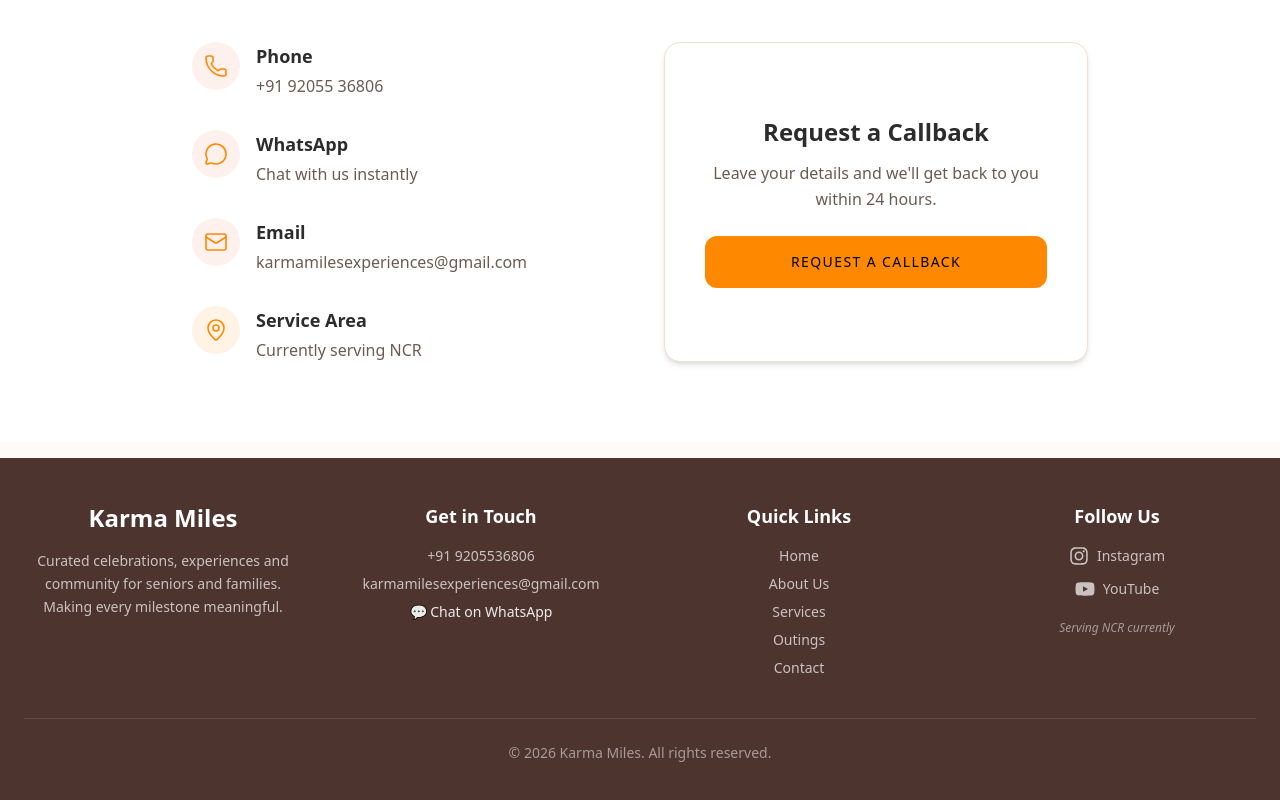
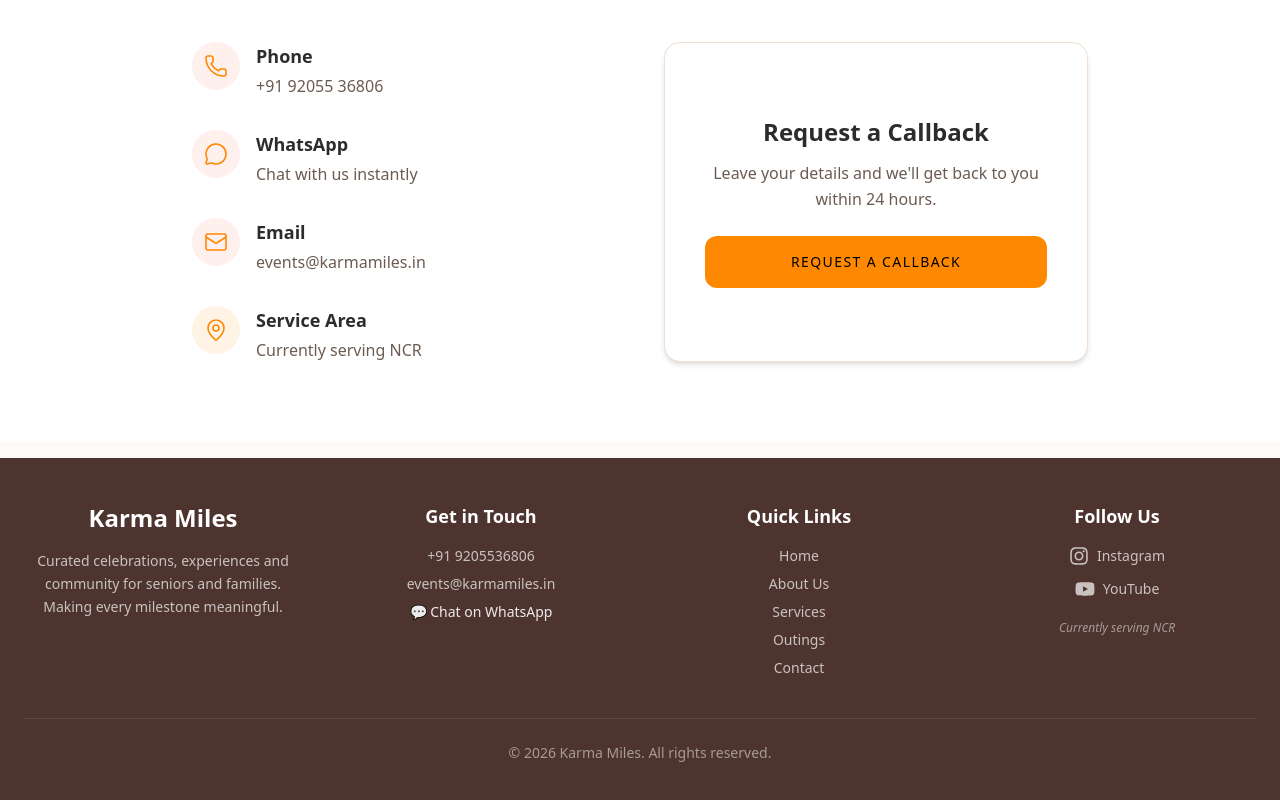
Before and after one commit to gargcheffy/karmamiles, a React (Create React App) app: page /contact in a window 1280 px wide. Shown: the part 422-1222 px from the top of the page. Built offline with nearby package versions, Linux system fonts and the light colour scheme.

Commit message:
Minor UI changes

```diff
--- a/src/components/ExperienceSection.jsx
+++ b/src/components/ExperienceSection.jsx
@@ -12,10 +12,10 @@
   },
   {
     image: "/assets/dayOutings.svg",
-    tagline: "Small Trips,Big Smiles",
+    tagline: "Small Trips, Big Smiles",
     title: "Day Outings",
     description:
-      "Curated, comfortable outings designed for bonding, joy and effortless memories — perfect for families and groups.",
+      "Curated, comfortable outings designed for bonding, joy and effortless memories - perfect for families and groups.",
     buttonText: "Discover Outings",
     showbutton:true,
   },
@@ -33,7 +33,7 @@
     tagline: "Elevate Any Celebration",
     title: "Karma Event Services",
     description:
-      "Bhajan mandalis, musicians, pandits, anchors, photographers and more — handpicked services to make any event special.",
+      "Bhajan mandalis, musicians, pandits, anchors, photographers and more - handpicked services to make any event special.",
     buttonText: "Explore Services",
     showbutton:true,
   },
@@ -53,7 +53,7 @@
             Our Experiences
           </h1>
           <p className="text-lg text-[#2C2C2C]/80">
-          Curated with heart for every milestone, every gathering, every memory.
+          Thoughtfully curated for every milestone, every gathering, every memory.
         </p>
         </div>
 
--- a/src/components/Footer.jsx
+++ b/src/components/Footer.jsx
@@ -26,8 +26,8 @@
                 </a>
               </p>
               <p className="text-white/70">
-                <a href="mailto:karmamilesexperiences@gmail.com" className="hover:text-[#E76F51] transition-colors">
-                  karmamilesexperiences@gmail.com
+                <a href="mailto:events@karmamiles.in" className="hover:text-[#E76F51] transition-colors">
+                  events@karmamiles.in
                 </a>
               </p>
               <p className="mt-3">
@@ -103,7 +103,7 @@
               </li>
             </ul>
             <p className="text-white/50 text-xs mt-6 italic">
-              Serving NCR currently
+              Currently serving NCR
             </p>
           </div>
 
--- a/src/components/Hero.jsx
+++ b/src/components/Hero.jsx
@@ -31,12 +31,13 @@
         <div className="w-16 h-[2px] bg-[#fe8800] rounded-full mb-6" />
 
         {/* Subtext */}
-        <p className="text-lg md:text-xl text-white/80 font-light leading-relaxed max-w-2xl mb-10">
-          From heartfelt family celebrations to joyful outings and soulful mehfils,
-          KarmaMiles creates meaningful experiences for you and your loved ones.
-        </p>
+          <p className="text-lg md:text-xl text-white/80 font-light leading-relaxed max-w-2xl mb-10">
+            From heartfelt family celebrations to joyful outings and soulful mehfils,
+            <br />
+            Karma Miles creates meaningful experiences for you and your loved ones.
+          </p>
 
-        {/* CTA Button */}
+          {/* CTA Button */}
         <a
           href="#experiences"
           className="inline-block  bg-[#fe8800]  hover:bg-[#f89626] text-white text-sm font-medium uppercase tracking-widest px-8 py-4 rounded-sm transition-all duration-300 hover:-translate-y-0.5 hover:shadow-lg hover:shadow-[#fe8800]/30"
--- a/src/components/HighlightsBar.jsx
+++ b/src/components/HighlightsBar.jsx
@@ -7,11 +7,11 @@
   },
   {
     icon: Sparkles,
-    text: "Elder-friendly curated experiences",
+    text: "Elder-first curated experiences",
   },
   {
     icon: ClipboardCheck,
-    text: "Free support for your Event planning",
+    text: "Free support for your event planning",
   },
 ];
 
--- a/src/components/HowItWorks.jsx
+++ b/src/components/HowItWorks.jsx
@@ -4,9 +4,9 @@
   {
     icon: ClipboardList,
     step: "01",
-    title: "Tell us what you're planning",
+    title: "Tell us what you are planning",
     description:
-      "Share your celebration idea, outing preference, or event vision — we listen to every detail.",
+      "Share your celebration idea, outing preference, or event vision — We listen to every detail.",
   },
   {
     icon: Sparkles,
--- a/src/components/WhoItsFor.jsx
+++ b/src/components/WhoItsFor.jsx
@@ -32,7 +32,7 @@
         <div className="flex flex-col items-center text-center mb-12">
 
           <h2 className="text-2xl md:text-4xl font-bold text-[#2C2C2C] tracking-tight leading-tight">
-            Who It's For
+            Who is it For
           </h2>
           <div className="w-14 h-[2px] bg-[#fe8800] rounded-full mt-5" />
         </div>
--- a/src/pages/Contact.jsx
+++ b/src/pages/Contact.jsx
@@ -71,10 +71,10 @@
                 <div>
                   <h3 className="text-lg font-semibold text-[#2C2C2C] mb-1">Email</h3>
                   <a
-                    href="mailto:karmamilesexperiences@gmail.com"
+                    href="mailto:events@karmamiles.in"
                     className="text-base text-[#6B5B52] hover:text-[#fe8800] transition-colors duration-200"
                   >
-                    karmamilesexperiences@gmail.com
+                    events@karmamiles.in
                   </a>
                 </div>
               </div>
```
